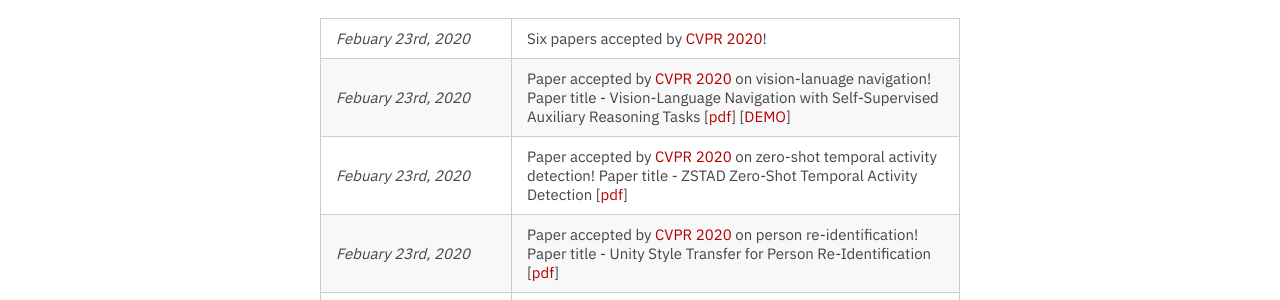
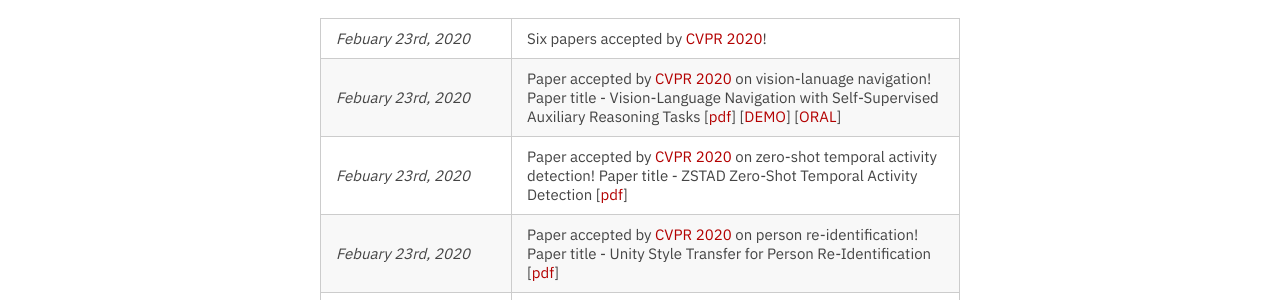
Before and after one commit to zhihuilics/xiaojun-chang.github.io, a Jekyll site: the page built from _pages/index.md, in a window 1280 px wide and 900 px high, scrolled down 696 px. Shown: the part 153-453 px from the top of the window. Built offline with Jekyll 4.4.1, drawn with Linux system fonts in a browser that asks for light colours; nearby versions of some CDN libraries; a style sheet for code colours, icons or effects is not loaded.

Commit message:
Update news.yml

```diff
--- a/_data/news.yml
+++ b/_data/news.yml
@@ -2,7 +2,7 @@
   news: Six papers accepted by <a href="http://cvpr2020.thecvf.com/" target="_blank">CVPR 2020</a>!
 
 - date: Febuary 23rd, 2020
-  news: Paper accepted by <a href="http://cvpr2020.thecvf.com/" target="_blank">CVPR 2020</a> on vision-lanuage navigation! Paper title - Vision-Language Navigation with Self-Supervised Auxiliary Reasoning Tasks [<a href="https://arxiv.org/pdf/1911.07883.pdf" target="_blank">pdf</a>] [<a href="https://drive.google.com/file/d/1ONqk4PlLmLEGhUftqvBs2aCuL02JBZeV/view?usp=sharing" target="_blank">DEMO</a>]
+  news: Paper accepted by <a href="http://cvpr2020.thecvf.com/" target="_blank">CVPR 2020</a> on vision-lanuage navigation! Paper title - Vision-Language Navigation with Self-Supervised Auxiliary Reasoning Tasks [<a href="https://arxiv.org/pdf/1911.07883.pdf" target="_blank">pdf</a>] [<a href="https://drive.google.com/file/d/1ONqk4PlLmLEGhUftqvBs2aCuL02JBZeV/view?usp=sharing" target="_blank">DEMO</a>] [<a color="blue">ORAL</a>]
 
 - date: Febuary 23rd, 2020
   news: Paper accepted by <a href="http://cvpr2020.thecvf.com/" target="_blank">CVPR 2020</a> on zero-shot temporal activity detection! Paper title - ZSTAD Zero-Shot Temporal Activity Detection [<a href="https://arxiv.org/pdf/2003.05583.pdf" target="_blank">pdf</a>]
```
